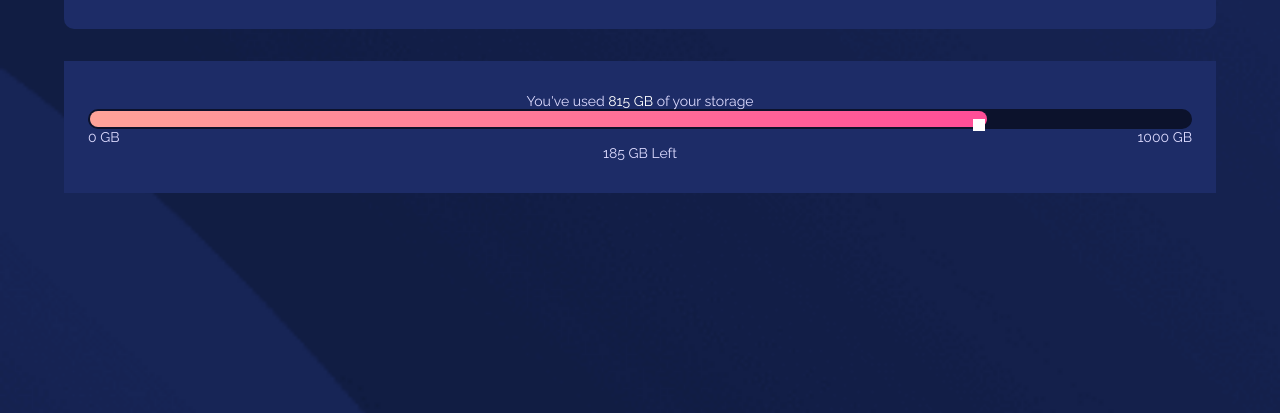
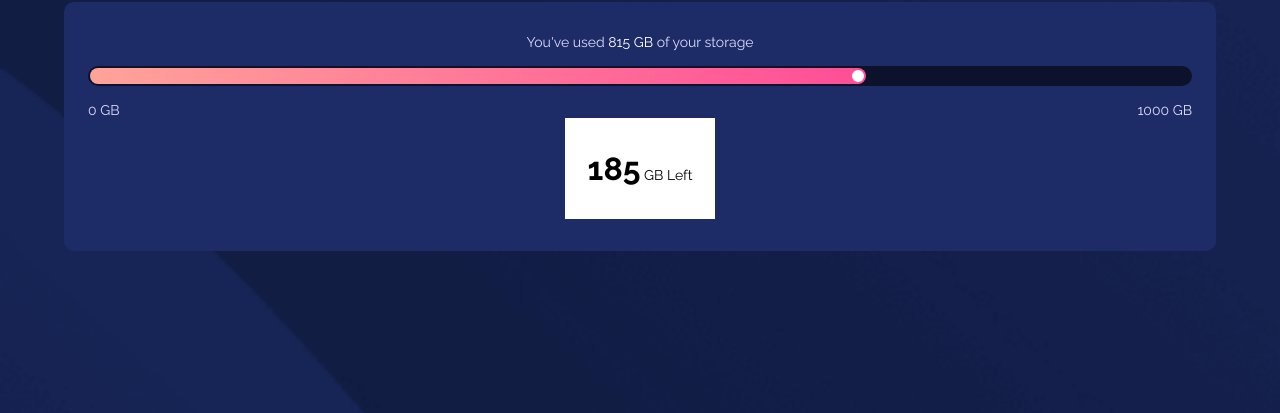
Before and after one commit to TelmoManduco/fylo-data-storage-component, a plain HTML site: page index.html in a window 1280 px wide. Shown: the part 387-800 px from the top of the page. Drawn offline with Linux system fonts and the light colour scheme.

Commit message:
Update style.css

```diff
--- a/style.css
+++ b/style.css
@@ -66,6 +66,7 @@ body {
 .storage {
     color: var(--blue-200);
     padding: 2rem 1.5rem;
+    border-radius: 10px;
     text-align: center;
 }
 
@@ -79,11 +80,12 @@ body {
   background-color: var(--blue-950);
   border-radius: 20px;
   padding: 2px; /* espaço para a barra interna */
+  margin: 1rem 0;
 }
 
 .progress {
   display: block;
-  width: 81.5%; /* 815 de 1000 GB */
+  width: 70.5%; /* 815 de 1000 GB */
   height: 100%;
   background: var(--gradient);
   border-radius: 20px;
@@ -94,12 +96,28 @@ body {
     position: absolute;
     right: 2px;
     top: 50%;
+    transform: translateY(-50%);
     width: 12px;
     height: 12px;
     background-color: white;
+    border-radius: 50%;
 }
 
 .bar-labels {
     display: flex;
     justify-content: space-between;
 }
+
+.storage-left {
+    margin: 0 auto;
+    background-color: white;
+    color: black;
+    padding: 2rem 0;
+    width: 150px;
+
+}
+
+.storage-left span {
+    font-size: 2rem;
+    font-weight: bold;
+}
```
